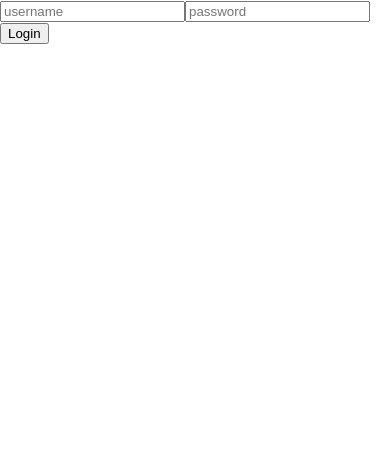
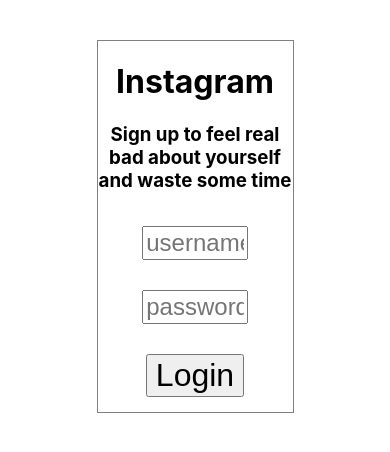
Before and after one commit to BrannanC/React-insta-clone, a React (Create React App) app: page / in a window 390 px wide. Shown: the top 452 px of the page. Built offline with nearby package versions, Linux system fonts and the light colour scheme.

Commit message:
Added some media queries and made Login page look better

```diff
--- /dev/null
+++ b/src/components/Login/LoginPage.css
@@ -0,0 +1,53 @@
+.LoginPage {
+    margin: 40px auto;
+    max-width: 800px;
+    text-align: center;
+    display: flex;
+    justify-content: space-around;
+    max-height: 70vh;
+}
+
+.LoginPage img {
+    width: 50%;
+    height: auto;
+    padding: 0 40px;
+}
+
+.LoginForm {
+    width: 50%;
+    border: 1px solid grey;
+}
+
+.LoginForm h1 .instagram{
+    font-family: 'Sacramento', cursive;
+}
+
+.LoginForm form {
+    display: flex;
+    flex-direction: column;
+    align-items: center;
+}
+
+.LoginForm form input {
+    width: 50%;
+    font-size: 2rem;
+    margin: 15px;
+}
+
+.LoginForm form button {
+    width: 50%;
+    font-size: 2rem;
+    margin: 15px;
+}
+
+@media (max-width: 800px){
+    .LoginPage img {
+        display: none;
+    }
+
+    .LoginForm form input {
+        width: 50%;
+        font-size: 1.5rem;
+        margin: 15px;
+    }
+}
--- a/src/components/Login/LoginPage.js
+++ b/src/components/Login/LoginPage.js
@@ -22,7 +22,11 @@
 
     render(){
         return (
-            <div className="Login">
+            <div className="LoginPage">
+            <img src="https://cdn.pixabay.com/photo/2013/07/13/12/46/iphone-160307_1280.png" />
+                <div className="LoginForm">
+                    <h1 className="instagram">Instagram</h1>
+                    <h3>Sign up to feel real bad about yourself and waste some time</h3>
                     <form onSubmit={this.handleLogin} >
                         <input type="text"
                         placeholder="username"
@@ -40,6 +44,7 @@
                         <button type="submit">Login</button>
                     </form>
                 </div>
+            </div>
         );
     }
 }
--- a/src/components/PostContainer/PostContainer.css
+++ b/src/components/PostContainer/PostContainer.css
@@ -32,3 +32,10 @@
     max-width: 100%;
     height: auto;
 }
+
+@media (max-width: 900px){
+    .PostContainer .postImage img {
+        width: 100%;
+        height: auto;
+    }
+}
--- a/src/components/PostContainer/PostPage.js
+++ b/src/components/PostContainer/PostPage.js
@@ -8,6 +8,7 @@
 import './PostContainer.css';
 import '../CommentSection/CommentSection.css';
 import '../../App.css';
+import '../Login/LoginPage.css';
 
 class PostPage extends Component {
   constructor(){
--- a/src/components/SearchBar/SearchBar.css
+++ b/src/components/SearchBar/SearchBar.css
@@ -21,3 +21,11 @@
 .SearchBar .icons i{
     margin: 10px;
 }
+
+@media (max-width: 955px) {
+    .SearchBar {
+        display: flex;
+        flex-direction: column;
+        align-items: center;
+    }
+}
```
Lines whose indentation alone changed are shown as unchanged.
